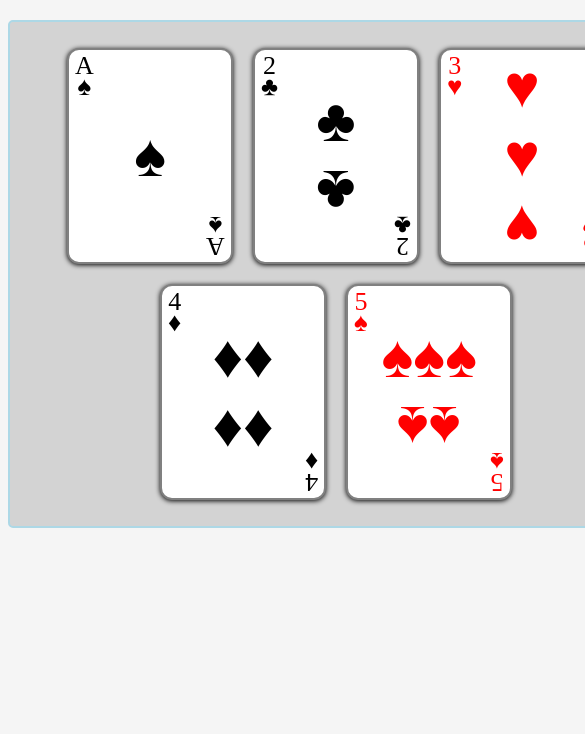
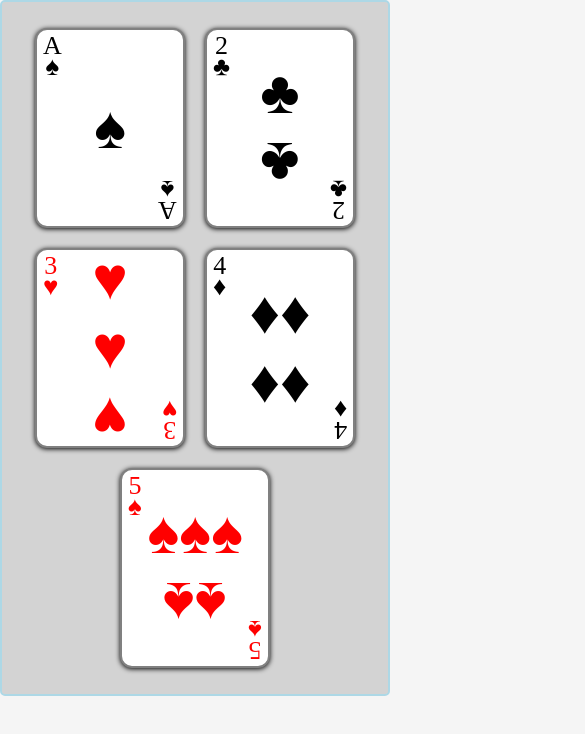
Before and after one commit to AbdallahBenj/freecodecamp-fullstack, a plain HTML site: page 01-responsive-web-design/projects/02-Playing-Cards/index.html in a window 390 px wide. Shown: the top 734 px of the page, 585 px wide, since content can reach past the window. Drawn offline with Linux system fonts and the light colour scheme.

Commit message:
update Playing Cards mobile display

```diff
--- a/01-responsive-web-design/projects/02-Playing-Cards/styles.css
+++ b/01-responsive-web-design/projects/02-Playing-Cards/styles.css
@@ -1,4 +1,12 @@
 /* Playing Cards CSS */
+
+*,
+*::after,
+*::before {
+  margin: 0;
+  padding: 0;
+  box-sizing: border-box;
+}
 
 body {
   background-color: whitesmoke;
@@ -10,10 +18,11 @@ body {
   align-items: center;
   justify-content: center;
   gap: 20px;
-  width: 620px;
+  width: 100%;
+  max-width: 620px;
   padding: 26px 16px;
   border-radius: 5px;
-  margin: 20px auto;
+  margin: auto;
   border: 2px solid lightblue;
   background-color: lightgrey;
 }
```
